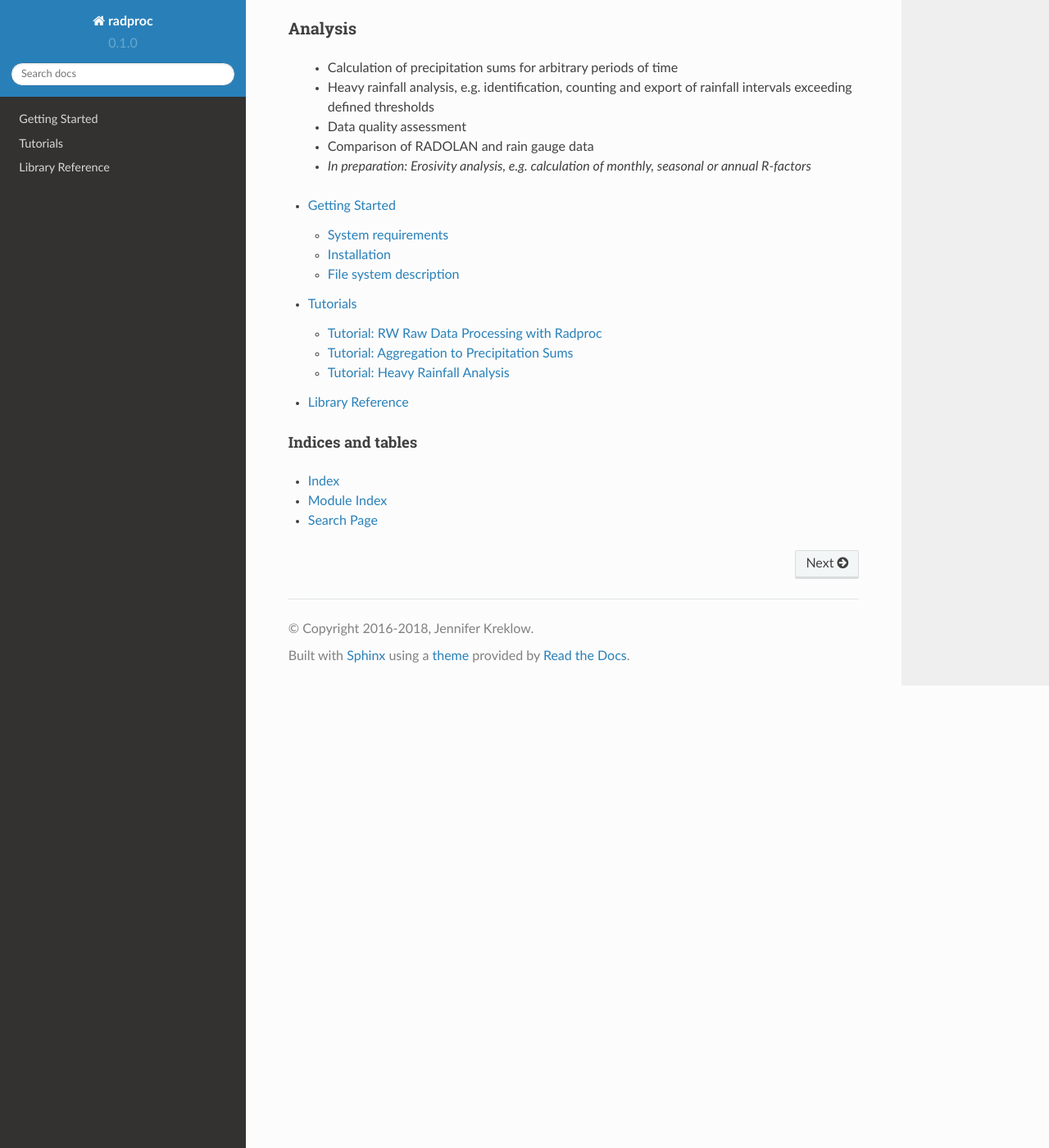
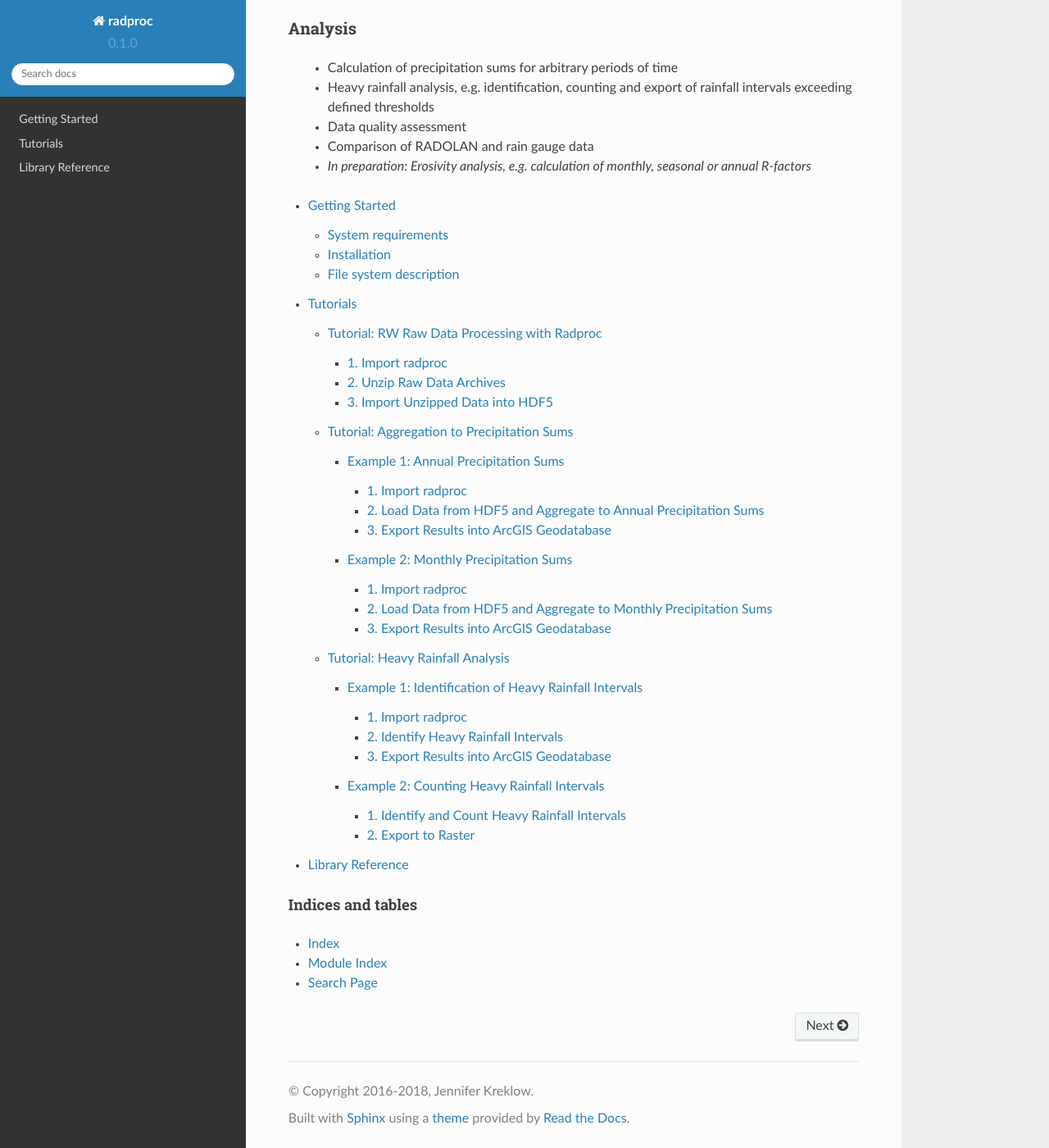
Before and after one commit to jkreklow/radproc, a Sphinx documentation site: the page built from docs/source/index.rst, in a window 1280 px wide and 1400 px high, scrolled down 1220 px. Shown: the whole window at 82% size. Built offline with Sphinx 7.4.7 and the Read the Docs theme 2.0.0, drawn with Linux system fonts in a browser that asks for light colours; part of the change alters nothing that is shown.

```diff
--- a/docs/source/index.rst
+++ b/docs/source/index.rst
@@ -52,7 +52,6 @@ Analysis
 	* *In preparation: Erosivity analysis, e.g. calculation of monthly, seasonal or annual R-factors*
 
 .. toctree::
-   :maxdepth: 2
 
    gettingstarted
    notebooks
--- a/docs/source/notebooks.rst
+++ b/docs/source/notebooks.rst
@@ -5,7 +5,6 @@
 These tutorials aim to help you getting started with radproc. More tutorials are in progress...
 
 .. toctree::
-   :maxdepth: 2
 
    notebooks/Tutorial_Raw_Data_Processing.ipynb
    notebooks/Tutorial_Aggregation_to_Precipitation_Sums.ipynb
```
Also changed, not shown: 11 other files.
